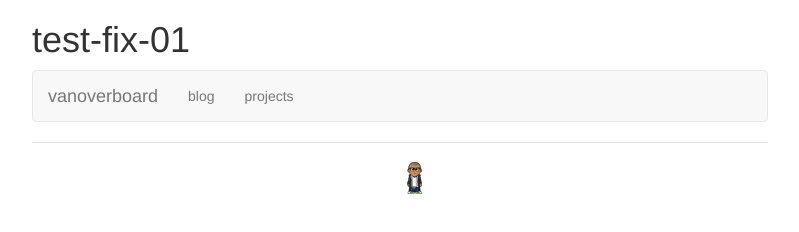
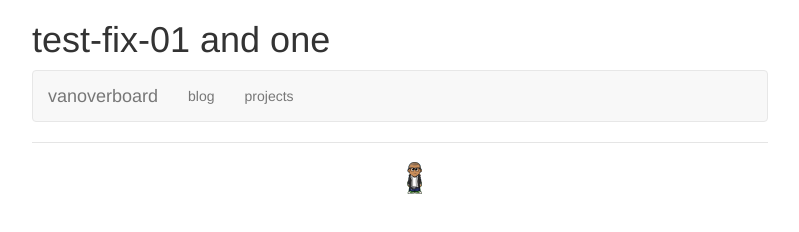
Before and after one commit to nguyenv2/vanoverboard, a website: page app/index.html in a window 1280 px wide. Shown: the whole page, without its empty margins (240-1039 px from the left). Drawn offline with nearby package versions, Linux system fonts and the light colour scheme; some packages are replaced by stand-ins of ours; files that its build step writes are made by us from their sources.

Commit message:
2nd test commit to my personal branch

```diff
--- a/app/index.html
+++ b/app/index.html
@@ -23,7 +23,7 @@
 
     <div class="container">
 
-        <h1>test-fix-01</h1>
+        <h1>test-fix-01 and one</h1>
 
       <div ng-view=""></div>
     </div>
```
